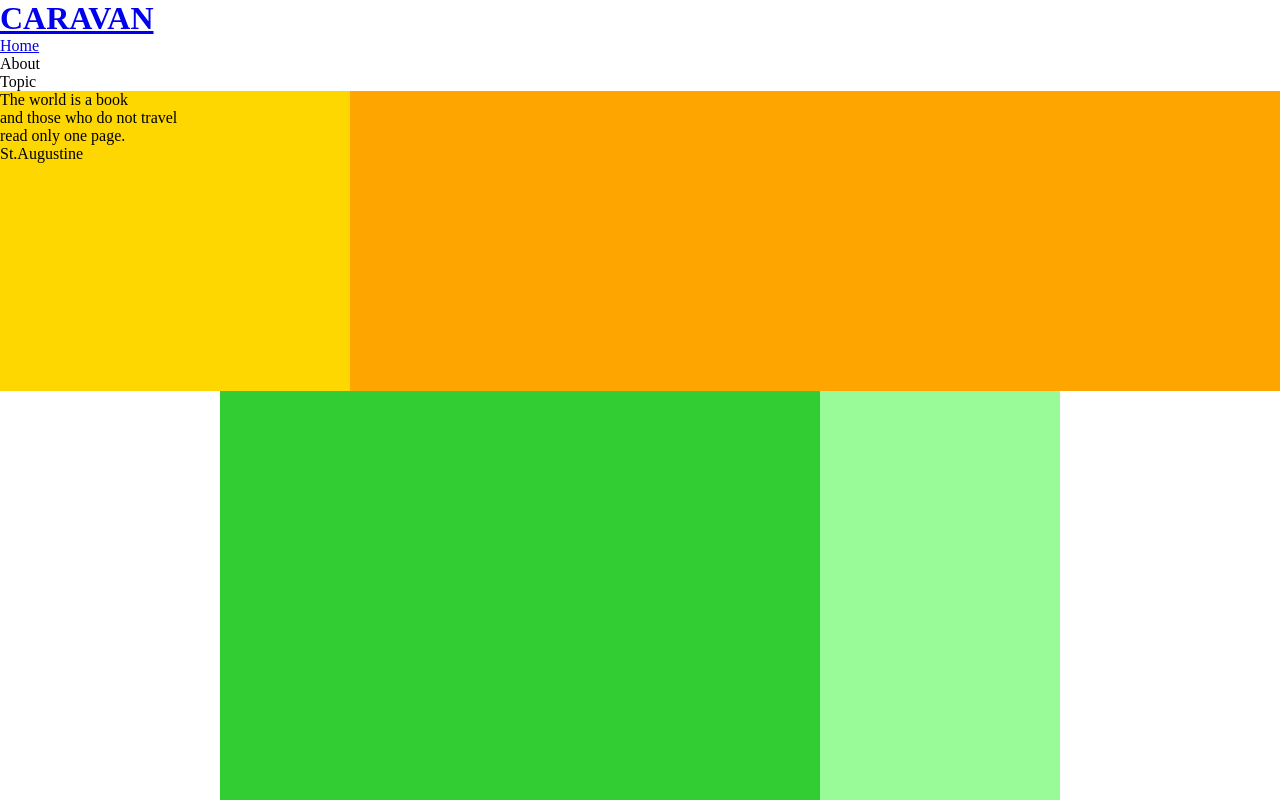
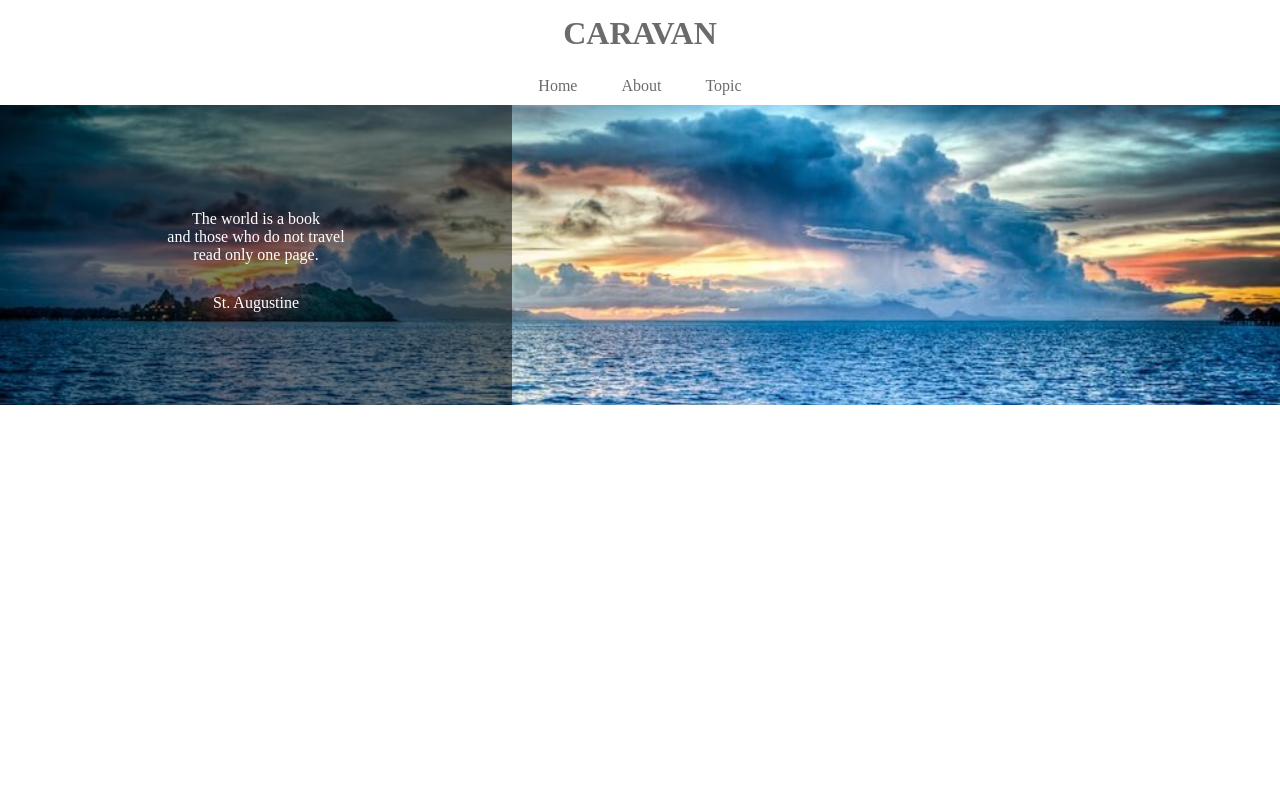
Before and after one commit to omiyuka/1-9, a plain HTML site: page index.html in a window 1280 px wide. Shown: the top 800 px of the page. Drawn offline with Linux system fonts and the light colour scheme.

Commit message:
[Finish]1-6

```diff
--- a/index.html
+++ b/index.html
@@ -9,6 +9,7 @@
   <header>
     <h1 class="headline">
       <a href="index.html">CARAVAN</a>
+    </h1>
   </header>
   <nav>
     <ul class="nav-list">
@@ -27,15 +28,16 @@
         read only one page.
       </p>
       <p class="main-visual-name">
-				St.Augustine
+        St. Augustine
       </p>
+    </div>
   </div>
   <div class="main clearfix">
     <div class="blog"></div>
     <div class="sidebar"></div>
   </div>
   <footer>
-		<p class="footer-text">© All rights reserved by Infratop
+     <p class="footer-text">© All rights recerved by Infratop.Inc.</p>
   </footer>
 </body>
 </html>
--- a/style.css
+++ b/style.css
@@ -2,56 +2,79 @@
   margin: 0;
   padding: 0;
   box-sizing: border-box;
+  color: #6c6b6b;
 }
-.clearfix::after {
-	content: "";
-	display: block;
-	clear: both;
+a {
+  text-decoration: none;
 }
-.header {
-	width: 100%;
-	height: 120px;
-	background-color: red;
+
+.clearfix:after {
+  content:"";
+  display:block;
+  clear:both;
 }
-.header-top {
-	width: 100%;
-	height: 70px;
-	background-color: hotpink;
+header {
+  width: 90%;
+  padding: 15px 0;
+  margin: 0 auto;
+  text-align: center;
 }
-.header-bottom {
-	width: 100%;
-	height: 50px;
-	background-color: pink;
+header .headline{
+  font-size: 32px;
 }
+.nav-list {
+  text-align: center;
+  padding: 10px 0;
+  margin: 0 auto;
+}
+.nav-list-item {
+  list-style: none;
+  display: inline-block;
+  margin: 0 20px;
+}
+
 .main-visual {
   width: 100%;
   height: 300px;
-	background-color: orange;
+  background-image: url(img/mv.jpg);
+  background-size: cover;
+  background-position: center;
 }
-.main-visual-content {
-	width: 350px;
+.main-visual-content{
+  width: 40%;
   height: 300px;
-	background-color: gold;
+  background-color: rgba( 0, 0, 0, 0.5);
+  text-align: center;
+  padding-top: 105px;
+}
+.main-visual-text {
+  color: #fff;
+}
+.main-visual-name{
+  margin-top: 30px;
+  color: #fff;
 }
 .main {
   width: 840px;
-	background-color: green;
   margin: 0 auto;
 }
 .blog {
   width: 600px;
   height: 1400px;
-	background-color: limegreen;
   float: left;
 }
 .sidebar {
   width: 240px;
   height: 1400px;
-	background-color: palegreen;
   float: left;
 }
-.footer {
+footer {
   width: 100%;
   height: 120px;
-	background-color: blue;
+  text-align: center;
+  padding: 50px 0;
+  background-color: #848282;
 }
+.footer-text {
+  color: #fff;
+}
```
Also changed, not shown: img/airport.jpg (added), img/asia.jpg (added), img/desert.jpg (added), img/forest.jpg (added), img/italy.jpg (added), img/japan.jpg (added), img/japan2.jpg (added), img/lake.jpg (added), img/mv.jpg (added), img/person.jpg (added), img/road.jpg (added), img/snow.jpg (added), readme.txt (deleted), 1 other file. Lines whose indentation alone changed are shown as unchanged.
